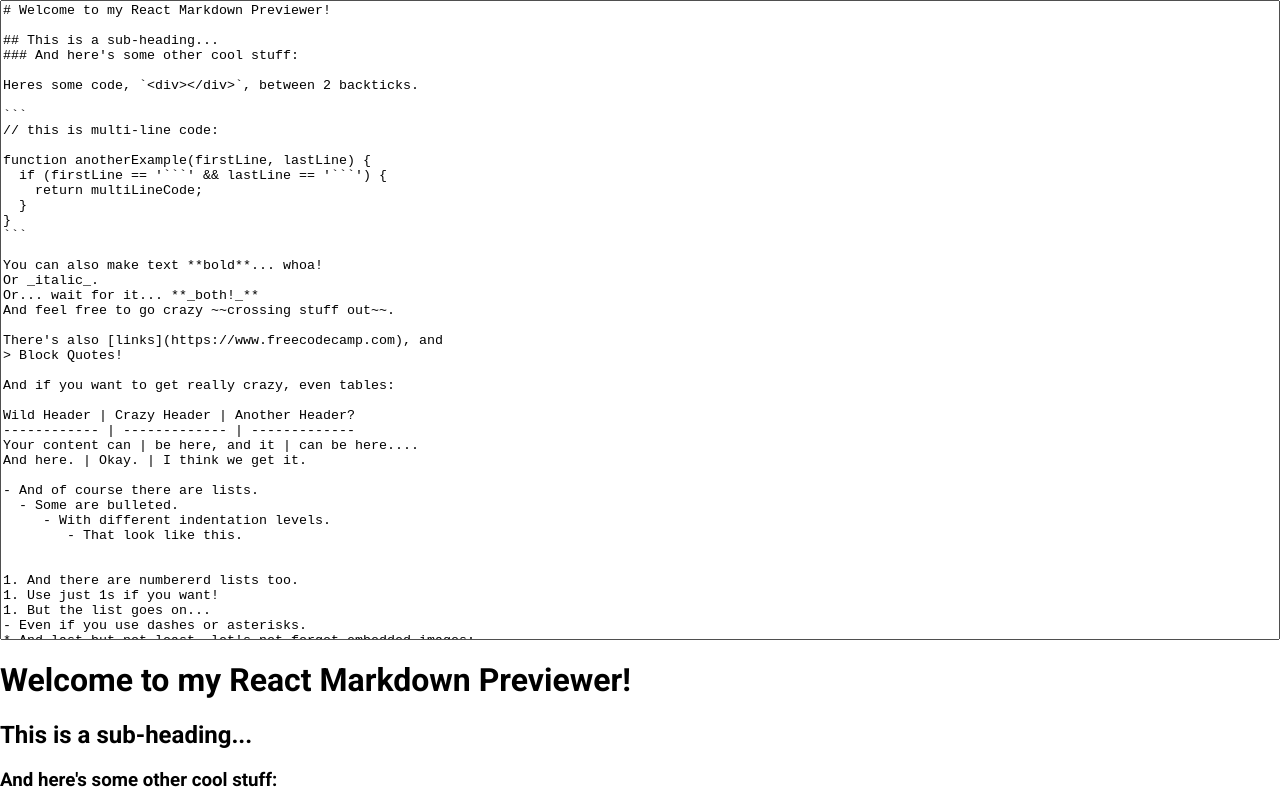
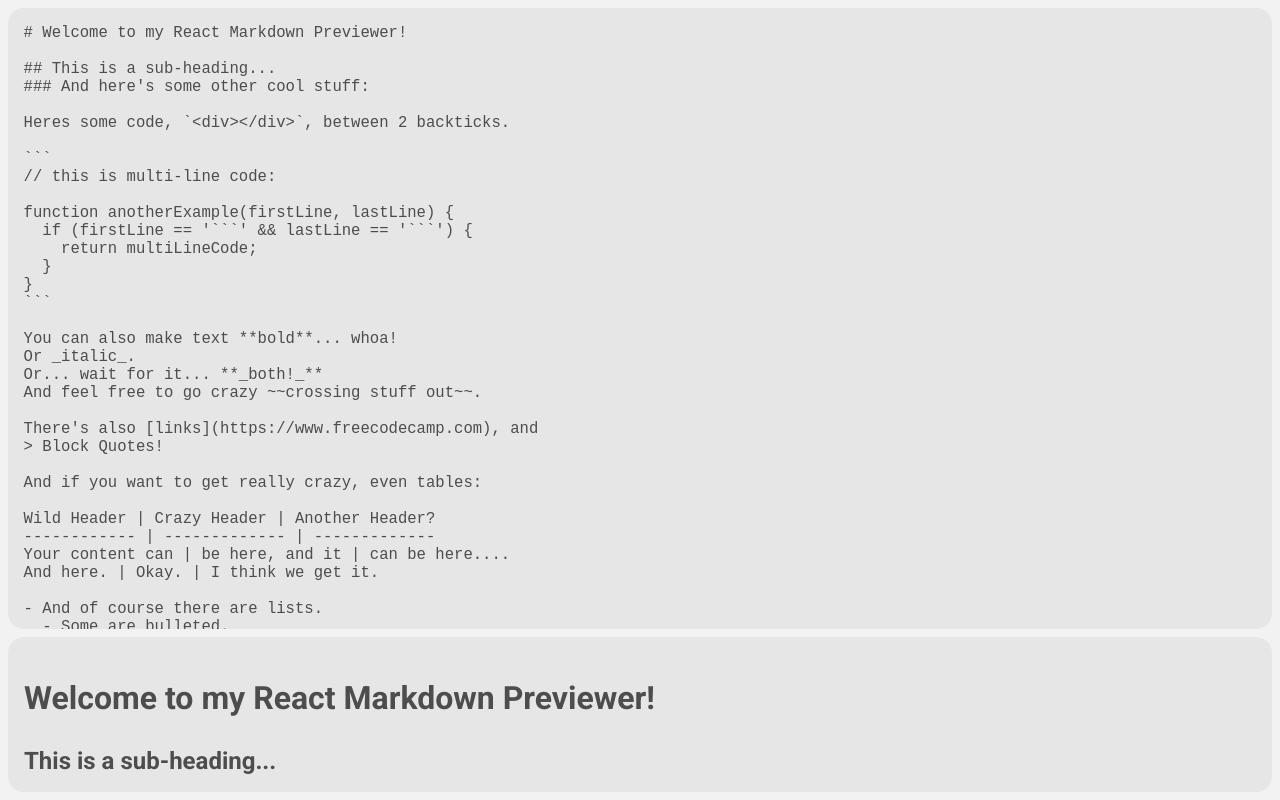
Before and after one commit to tretyakvl/react-md-viewer, a React (Create React App) app: page / in a window 1280 px wide. Built offline with nearby package versions, Linux system fonts and the light colour scheme.

Commit message:
Styles editor

```diff
--- a/src/App.css
+++ b/src/App.css
@@ -3,34 +3,48 @@
   flex-direction: column;
 
   height: 100vh;
+  padding: 0.5em;
 
   overflow: auto;
 }
 
 .App__editor {
-  flex: 0 0 80%;
+  flex: 80%;
+  margin-bottom: 0.5em;
 
-  transition: flex-basis cubic-bezier(0.77, 0, 0.175, 1) 600ms;
+  border-radius: 1em;
+  background-color: var(--bg-medium);
+  transition: flex-basis ease-out 100ms;
 }
-
 
 .App__editor textarea {
   width: 100%;
   height: 100%;
+  padding: 1em;
 
+  color: var(--text-light);
+  font-size: 1.2em;
+
+  border: none;
+  background-color: transparent;
   resize: none;
 }
 
 .App__preview {
-  flex: 0 0 20%;
+  flex: 20%;
+  overflow: hidden;
+  padding: 1em;
 
-  overflow: hidden;
+  color: var(--text-light);
 
-  transition: flex-basis cubic-bezier(0.77, 0, 0.175, 1) 600ms;
+  border-radius: 1em;
+  background-color: var(--bg-medium);
+
+  transition: flex-basis ease-out 100ms;
 }
 
 .App--detailed .App__editor {
-  flex-basis:  20%;
+  flex:  20%;
 
   overflow: hidden;
 }
@@ -40,7 +54,7 @@
 }
 
 .App--detailed .App__preview {
-  flex-basis: 80%;
+  flex: 80%;
 
   overflow: auto;
 }
--- a/src/index.css
+++ b/src/index.css
@@ -1,12 +1,21 @@
 @import-normalize;
 
+:root {
+  --bg-light: hsl(0, 0%, 95%);
+  --bg-medium: hsl(0, 0%, 90%);
+  --text-light: hsl(0, 0%, 30%);
+  --text-medium: hsl(0, 0%, 15%);
+}
+
 body {
+  box-sizing: border-box;
   margin: 0;
   padding: 0;
 
   font-family: 'Roboto', Arial, sans-serif;
+  line-height: 1.5;
 
-  box-sizing: border-box;
+  background-color: var(--bg-light);
 }
 
 *,
```
